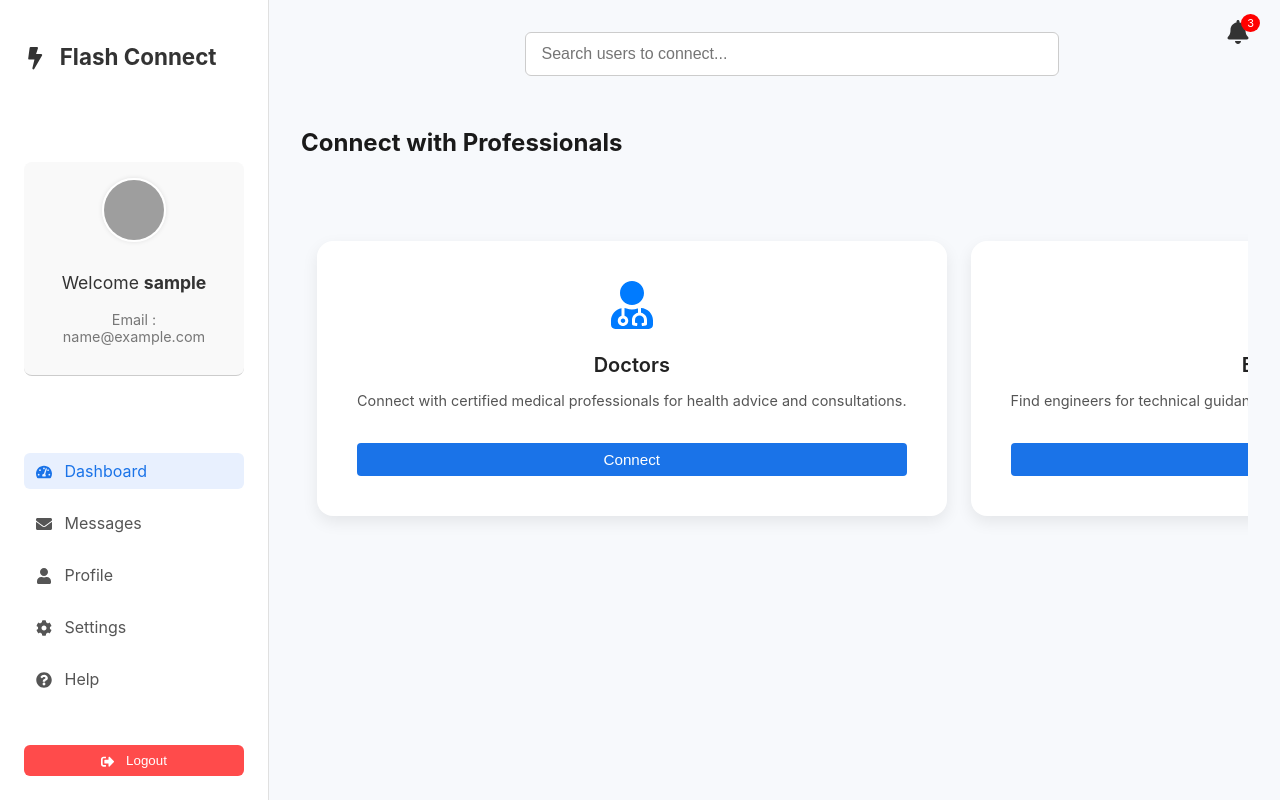
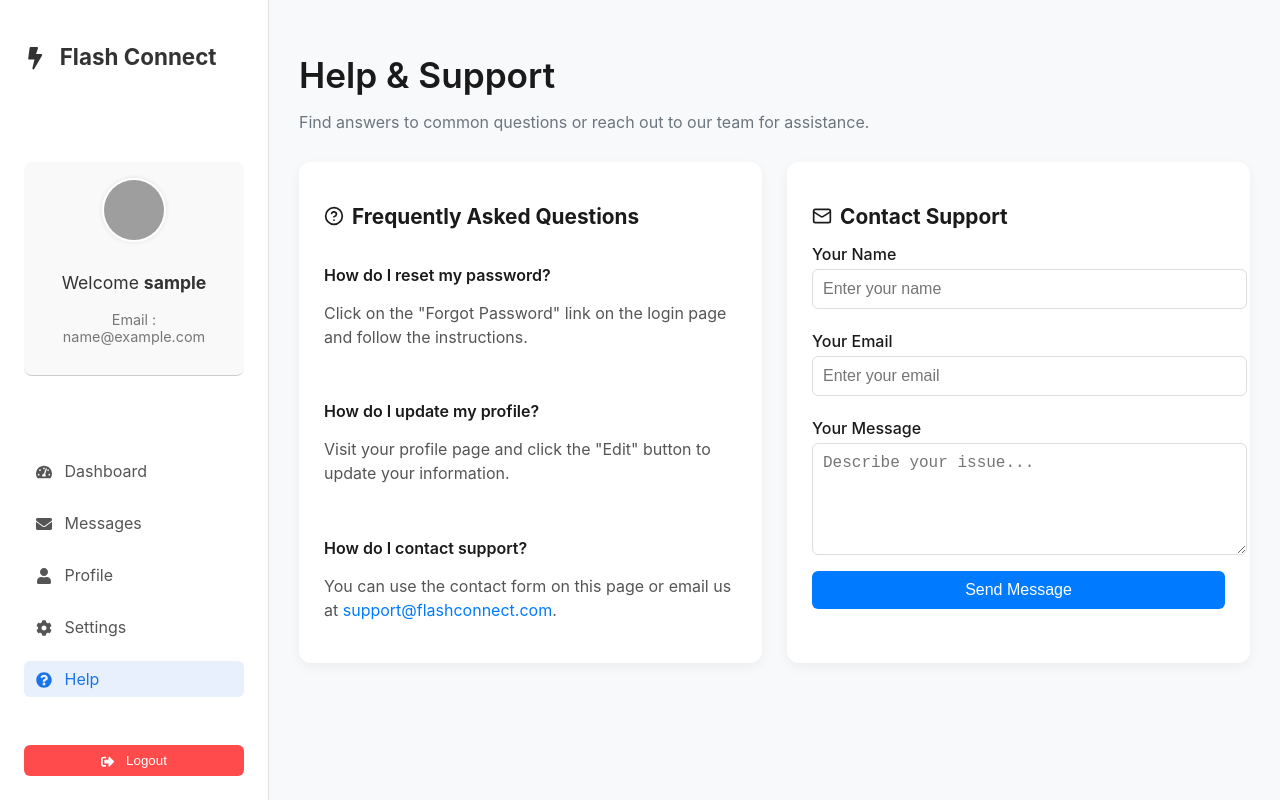
Before and after one commit to Maverick400x/FlashConnectFrontEnd, a React (Create React App) app: page /help in a window 1280 px wide. Before the commit this address led to /dashboard. Built offline with nearby package versions, Linux system fonts and the light colour scheme; sample sign-in values are in the browser's storage; grey boxes are pictures that could not be loaded.

Commit message:
update in pages

```diff
--- a/package.json
+++ b/package.json
@@ -11,6 +11,7 @@
     "@testing-library/react": "^16.3.0",
     "@testing-library/user-event": "^13.5.0",
     "axios": "^1.11.0",
+    "lucide-react": "^0.539.0",
     "react": "^19.1.1",
     "react-dom": "^19.1.1",
     "react-helmet": "^6.1.0",
--- a/src/App.js
+++ b/src/App.js
@@ -5,7 +5,8 @@ import Register from './pages/Register';
 import Dashboard from './pages/Dashboard';
 import ForgotPassword from './pages/ForgotPassword';
 import Messages from "./pages/Messages";
-import Profile from "./pages/Profile"; // ✅ Import the Profile page
+import Profile from "./pages/Profile";
+import Help from "./pages/Help";
 
 import { AuthProvider, useAuth } from './context/AuthContext';
 
@@ -52,6 +53,16 @@ function App() {
             }
           />
 
+          {/* ✅ Help route */}
+          <Route
+            path="/help"
+            element={
+              <PrivateRoute>
+                <Help />
+              </PrivateRoute>
+            }
+          />
+
           {/* Redirect all other paths to dashboard if logged in, else login */}
           <Route
             path="*"
--- a/src/pages/Help.js
+++ b/src/pages/Help.js
@@ -0,0 +1,63 @@
+import React from "react";
+import { Mail, HelpCircle } from "lucide-react";
+import Sidebar from "../components/Sidebar";
+import "../styles/help.css";
+
+export default function Help() {
+  return (
+    <div className="help-container">
+      {/* Sidebar */}
+      <Sidebar />
+
+      {/* Main Content */}
+      <div className="help-content">
+        {/* Header */}
+        <div className="help-header">
+          <h1>Help & Support</h1>
+          <p>Find answers to common questions or reach out to our team for assistance.</p>
+        </div>
+
+        {/* Main Grid */}
+        <div className="help-main">
+          {/* FAQ Section */}
+          <div className="help-section">
+            <h2><HelpCircle size={20} /> Frequently Asked Questions</h2>
+            <div className="faq-list">
+              <div className="faq-item">
+                <h4>How do I reset my password?</h4>
+                <p>Click on the "Forgot Password" link on the login page and follow the instructions.</p>
+              </div>
+              <div className="faq-item">
+                <h4>How do I update my profile?</h4>
+                <p>Visit your profile page and click the "Edit" button to update your information.</p>
+              </div>
+              <div className="faq-item">
+                <h4>How do I contact support?</h4>
+                <p>You can use the contact form on this page or email us at <a href="mailto:support@flashconnect.com">support@flashconnect.com</a>.</p>
+              </div>
+            </div>
+          </div>
+
+          {/* Contact Form */}
+          <div className="help-section">
+            <h2><Mail size={20} /> Contact Support</h2>
+            <form className="help-form">
+              <label>Your Name</label>
+              <input type="text" placeholder="Enter your name" required />
+
+              <label>Your Email</label>
+              <input type="email" placeholder="Enter your email" required />
+
+              <label>Your Message</label>
+              <textarea placeholder="Describe your issue..." rows="5" required></textarea>
+
+              <button type="submit" className="help-submit-btn">
+                Send Message
+              </button>
+            </form>
+          </div>
+        </div>
+      </div>
+    </div>
+  );
+}
--- /dev/null
+++ b/src/styles/help.css
@@ -0,0 +1,109 @@
+.help-container {
+  display: flex;
+  min-height: 100vh;
+  background-color: #f8f9fb;
+}
+
+.help-content {
+  flex: 1;
+  padding: 30px;
+}
+
+.help-header {
+  margin-bottom: 30px;
+}
+
+.help-header h1 {
+  font-size: 2.2rem;
+  font-weight: 600;
+  margin-bottom: 5px;
+}
+
+.help-header p {
+  color: #6c757d;
+}
+
+.help-main {
+  display: grid;
+  grid-template-columns: 1fr 1fr;
+  gap: 25px;
+}
+
+.help-section {
+  background: #fff;
+  padding: 25px;
+  border-radius: 12px;
+  box-shadow: 0 4px 12px rgba(0,0,0,0.05);
+}
+
+.help-section h2 {
+  font-size: 1.3rem;
+  margin-bottom: 15px;
+  display: flex;
+  align-items: center;
+  gap: 8px;
+}
+
+.faq-list {
+  display: flex;
+  flex-direction: column;
+  gap: 15px;
+}
+
+.faq-item h4 {
+  font-weight: 600;
+  margin-bottom: 5px;
+}
+
+.faq-item p {
+  color: #555;
+  line-height: 1.5;
+}
+
+.faq-item a {
+  color: #007bff;
+  text-decoration: none;
+}
+
+.faq-item a:hover {
+  text-decoration: underline;
+}
+
+.help-form label {
+  font-weight: 500;
+  margin-top: 10px;
+  display: block;
+}
+
+.help-form input,
+.help-form textarea {
+  width: 100%;
+  padding: 10px;
+  margin-top: 5px;
+  margin-bottom: 12px;
+  border: 1px solid #ddd;
+  border-radius: 6px;
+  font-size: 1rem;
+}
+
+.help-submit-btn {
+  background-color: #007bff;
+  color: white;
+  padding: 10px 16px;
+  border: none;
+  border-radius: 6px;
+  cursor: pointer;
+  font-size: 1rem;
+  width: 100%;
+}
+
+.help-submit-btn:hover {
+  background-color: #0056b3;
+}
+
+/* Responsive Design */
+@media (max-width: 900px) {
+  .help-main {
+    grid-template-columns: 1fr;
+  }
+}
```
Also changed, not shown: 1 other file (tests, documents, lock files or other folders).
